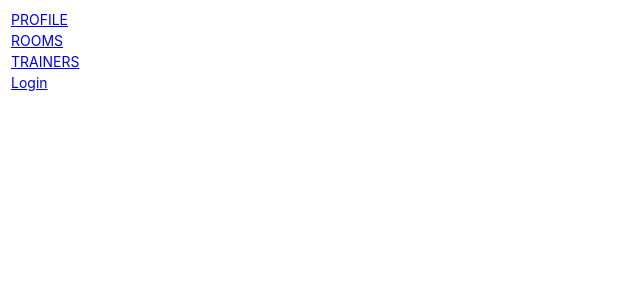
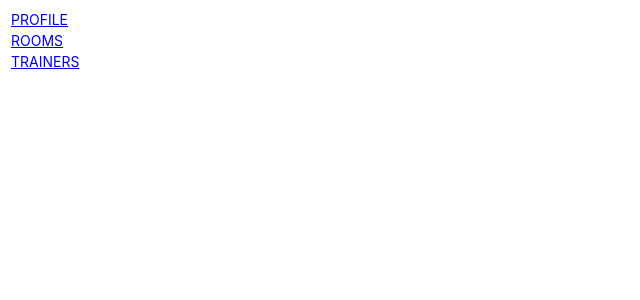
Before and after one commit to 77177/sport-services-client, an Angular app: page / in a window 1280 px wide. Shown: the top 300 px of the page, without its empty margins (0-640 px from the left). Built offline with nearby package versions, Linux system fonts and the light colour scheme.

Commit message:
removed login

```diff
--- a/src/app/components/main-menu/main-menu.component.html
+++ b/src/app/components/main-menu/main-menu.component.html
@@ -10,9 +10,6 @@
       <tr>
         <td><a routerLink="trainers">TRAINERS</a></td>
       </tr>
-      <tr>
-        <td><a routerLink="login">Login</a></td>
-      </tr>
     </table>
   </div>
 </nav>
--- a/src/app/components/rooms/rooms.component.ts
+++ b/src/app/components/rooms/rooms.component.ts
@@ -10,7 +10,7 @@ import {Room} from '../objects/room';
 export class RoomsComponent implements OnInit {
 
   public testObject: string;
-  public sign: string;
+  public sign = 'ROOMS';
   public rooms: Room[];
 
   constructor(private testService: TestService) { }
@@ -20,9 +20,6 @@ export class RoomsComponent implements OnInit {
       .subscribe(value => this.testObject = value.test);
     this.testService.getRooms()
       .subscribe(value => this.rooms = value);
-
-    this.sign = 'ROOMS';
-
   }
 
 }
--- a/src/app/components/trainers/trainers.component.ts
+++ b/src/app/components/trainers/trainers.component.ts
@@ -10,8 +10,8 @@ import {Trainer} from '../objects/trainer';
 export class TrainersComponent implements OnInit {
 
   public testObject: string;
+  public sign = 'TRAINERS';
   public trainers: Trainer[];
-  public sign = 'TRAINERS';
 
   constructor(private testService: TestService) { }
 
```
